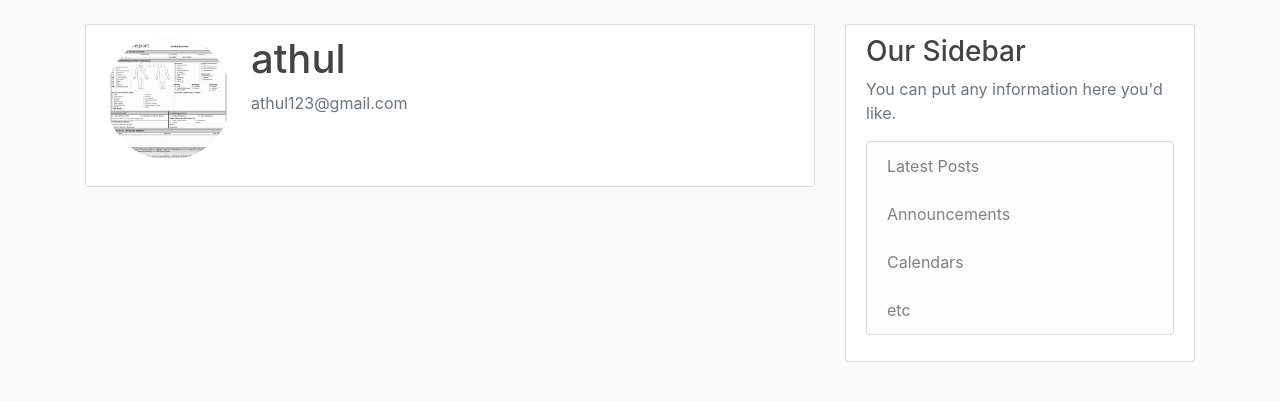
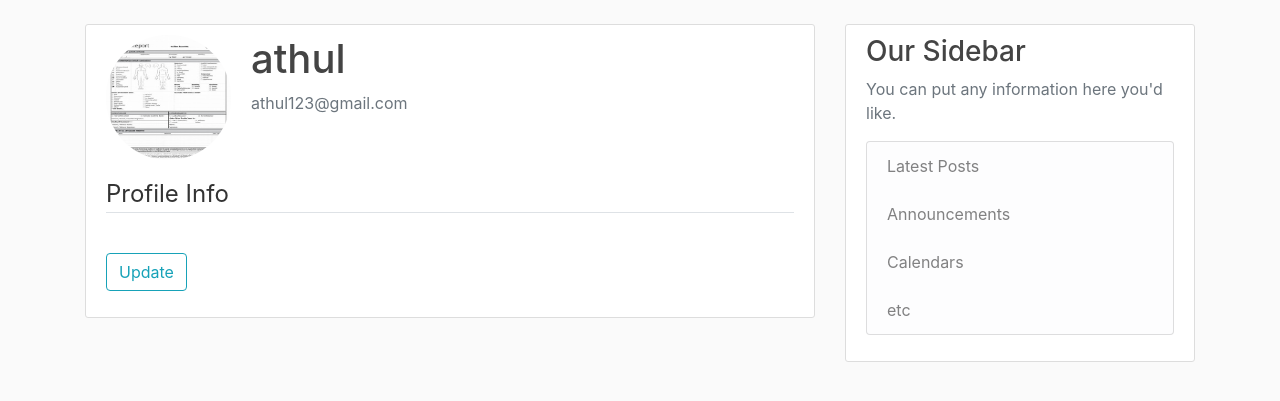
Before and after one commit to AthulKrishna9103/Django_Blog_project, a Django app: page /profile/ in a window 1280 px wide. Shown: the part 56-457 px from the top of the page. Run offline with Django 5.2, Linux system fonts and the light colour scheme; a user stored in the database is signed in; data comes from the database, SQL or seed files in the repository; some libraries are stand-ins or nearby versions.

Commit message:
initial commit

```diff
--- a/users/apps.py
+++ b/users/apps.py
@@ -4,3 +4,6 @@
 class UsersConfig(AppConfig):
     default_auto_field = 'django.db.models.BigAutoField'
     name = 'users'
+
+    def ready(self):
+        import users.signals
--- a/users/forms.py
+++ b/users/forms.py
@@ -1,7 +1,7 @@
 from django import forms #import
 from django.contrib.auth.models import User
 from django.contrib.auth.forms import UserCreationForm
-
+from .models import  Profile
 
 class UserRegisterForm(UserCreationForm):
     email = forms.EmailField()
@@ -9,3 +9,18 @@
     class Meta:
         model = User
         fields = ['username', 'email', 'password1', 'password2']
+
+
+class UserUpdateForm(forms.ModelForm):
+    email = forms.EmailField()
+
+    class Meta:
+        model = User
+        fields = ['username', 'email']
+
+
+
+class ProfileUpdateForm(forms.ModelForm):
+    class Meta:
+        model = Profile
+        fields = ['image']
--- a/users/templates/users/profile.html
+++ b/users/templates/users/profile.html
@@ -9,6 +9,18 @@
        <p class="text-secondary">{{ user.email}}</p>
      </div>
    </div>
-   <!-- FORM HERE -->
+
+   <form method="POST" enctype="multipart/form-data">
+      {% csrf_token %}
+      <fieldset class="form-group">
+        <legend class="border-bottom mb-4">Profile Info</legend>
+          {{ u_form|crispy }}
+          {{ p_form|crispy }}
+      </fieldset>
+      <div class="form-group">
+          <button class="btn btn-outline-info" type="submit">Update</button>
+      </div>
+  </form>
+
  </div>
 {% endblock content %}
--- a/users/views.py
+++ b/users/views.py
@@ -2,7 +2,7 @@
 from django.contrib.auth.forms import UserCreationForm
 from django.contrib import messages
 from django.contrib.auth.decorators import login_required
-from .forms import UserRegisterForm
+from .forms import UserRegisterForm, UserUpdateForm, ProfileUpdateForm
 
 
 def register(request):
@@ -19,4 +19,11 @@
 
 @login_required
 def profile(request): #profile
+    u_form = UserUpdateForm(request.POST, instance=request.user)    #user update form
+    p_form = ProfileUpdateForm(instance=request.user.profile)
+
+    context = {
+        'u_form': u_form,
+        'p_form': p_form
+    }
     return render(request, 'users/profile.html')
```
Also changed, not shown: users/signals.py (added, +14 -0 lines).
